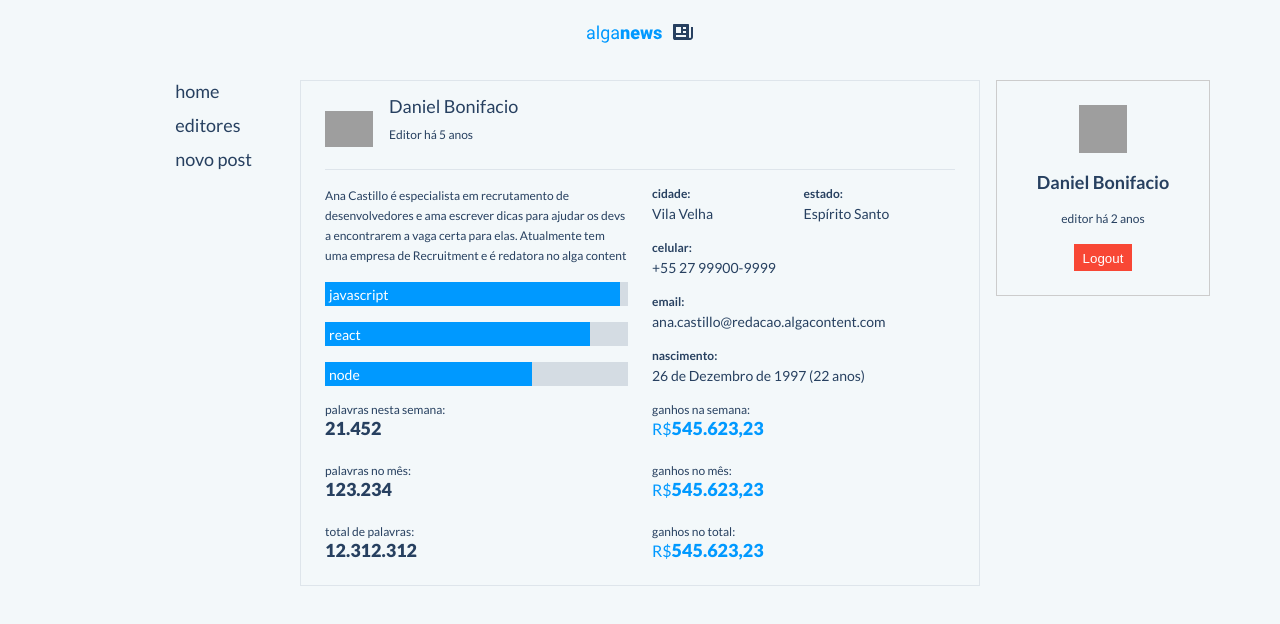
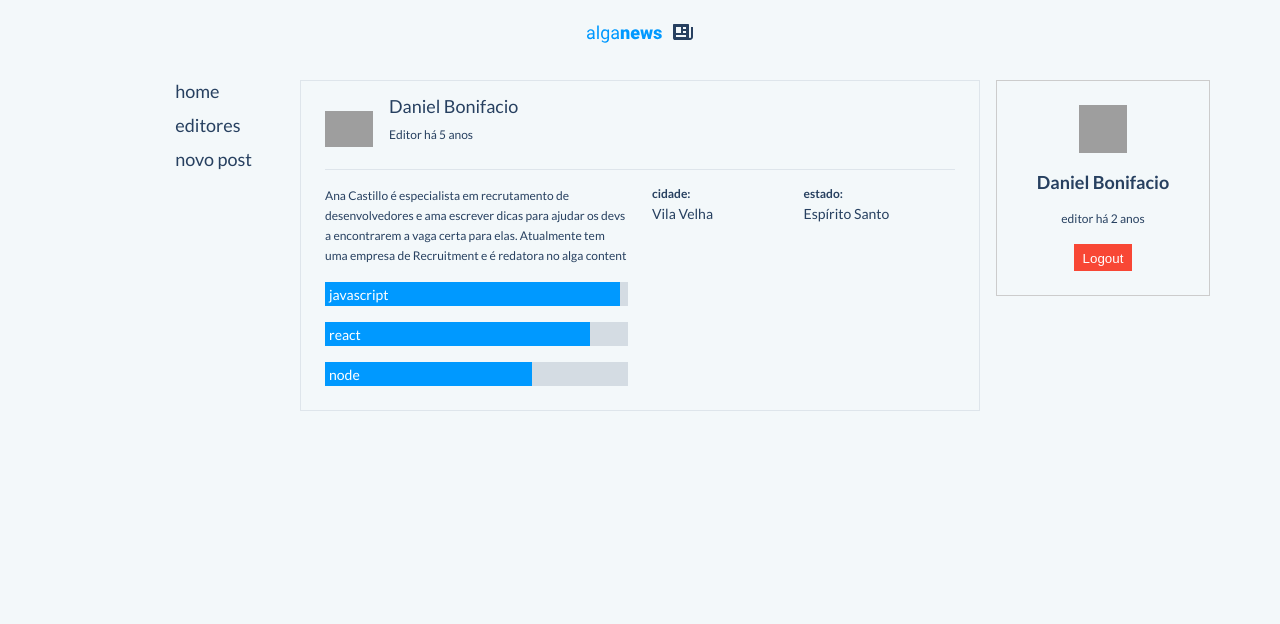
Before and after one commit to eduardoroosevelt/alganews-cms, a React (Create React App) app: page /editores/1 in a window 1280 px wide. Shown: the top 624 px of the page. Built offline with nearby package versions, Linux system fonts and the light colour scheme; grey boxes are pictures that could not be loaded; what react-markdown-editor-lite would draw is missing.

Commit message:
escondendo dados sensiveis

```diff
--- a/src/app/features/EditorProfile.tsx
+++ b/src/app/features/EditorProfile.tsx
@@ -4,7 +4,11 @@
 import ProgressBar from "../components/ProgressBar/ProgressBar";
 import ValueDescriptor from "../components/ValueDescriptor/ValueDescriptor";
 
-function EditorProfile() {
+interface EditorProfileProps {
+  hidePersonalData?: boolean;
+}
+
+function EditorProfile(props: EditorProfileProps) {
   return <EditorProfileWrapper>
     <EditorHeadline>
       <Avatar src={'https://images.unsplash.com/photo-1535713875002-d1d0cf377fde?ixid=MnwxMjA3fDB8MHxzZWFyY2h8MXx8YXZhdGFyfGVufDB8fDB8fA%3D%3D&ixlib=rb-1.2.1&w=1000&q=80'} />
@@ -26,11 +30,17 @@
       <ContactInfo>
         <FieldDescriptor field={'Cidade'} value={'Vila Velha'} />
         <FieldDescriptor field={'Estado'} value={'Espírito Santo'} />
-        <FieldDescriptor field={'Celular'} value={'+55 27 99900-9999'} />
+        {
+          !props.hidePersonalData && <>
+            <FieldDescriptor field={'Telefone'} value={'+55 27 99900-9999'} />
             <FieldDescriptor field={'Email'} value={'ana.castillo@redacao.algacontent.com'} />
             <FieldDescriptor field={'Nascimento'} value={'26 de Dezembro de 1997 (22 anos)'} />
+          </>
+        }
       </ContactInfo>
     </EditorFeatures>
+    {
+      !props.hidePersonalData &&
       <EditorEarnings>
         <ValueDescriptor color={'default'} value={21452} description={'Palavras nesta semana'} />
         <ValueDescriptor color={'default'} value={123234} description={'Palavras no mês'} />
@@ -39,6 +49,7 @@
         <ValueDescriptor color={'primary'} value={545623.23} description={'Ganhos no mês'} isCurrency />
         <ValueDescriptor color={'primary'} value={545623.23} description={'Ganhos no total'} isCurrency />
       </EditorEarnings>
+    }
   </EditorProfileWrapper>
 
 }
--- a/src/app/views/EditorProfile.view.tsx
+++ b/src/app/views/EditorProfile.view.tsx
@@ -3,7 +3,7 @@
 
 function EditorProfileView() {
   return <DefaultLayout>
-    <EditorProfile />
+    <EditorProfile hidePersonalData />
   </DefaultLayout>
 }
 
```
Lines whose indentation alone changed are shown as unchanged.
